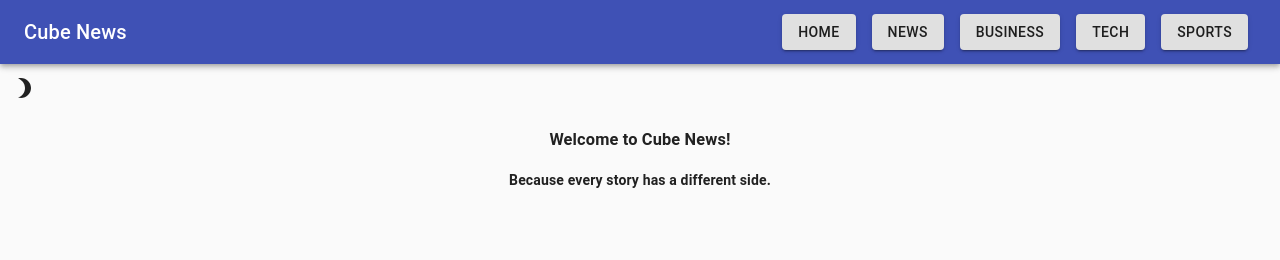
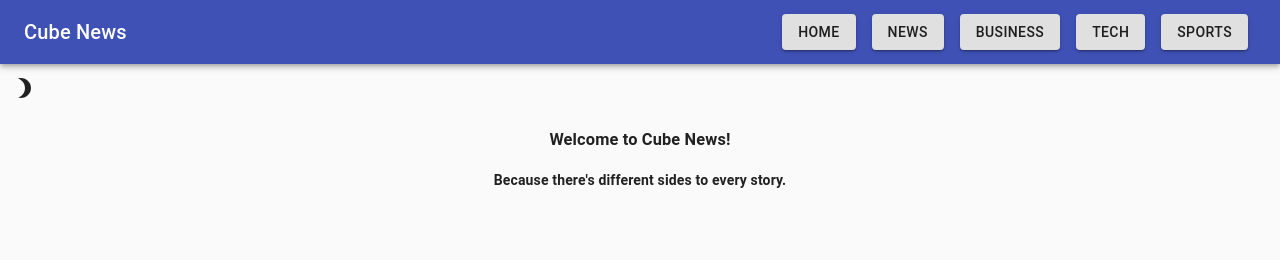
Before and after one commit to smithscarborough/cube-news-app, a React (Create React App) app: page / in a window 1280 px wide. Shown: the top 260 px of the page. Built offline with nearby package versions, Linux system fonts and the light colour scheme.

Commit message:
add slight change to homepage text

```diff
--- a/src/App.css
+++ b/src/App.css
@@ -2,6 +2,7 @@ html,
 body {
   box-sizing: border-box;
   overflow-x: hidden;
+  width: 100vw;
 }
 
 .container {
--- a/src/pages/Home.js
+++ b/src/pages/Home.js
@@ -5,7 +5,7 @@ export default function Home() {
     return (
         <Container align="center">
             <h3>Welcome to Cube News!</h3>
-            <h4>Because every story has a different side.</h4>
+            <h4>Because there's different sides to every story.</h4>
             <ThreeScene />
             <Box position="absolute" bottom="0" width="100%" height="45px" align="center" paddingRight="95px">
                 <h5>&#169; Copyright 2021 Cube News</h5>
```
Also changed, not shown: src/App.js (+0 -10 lines).
